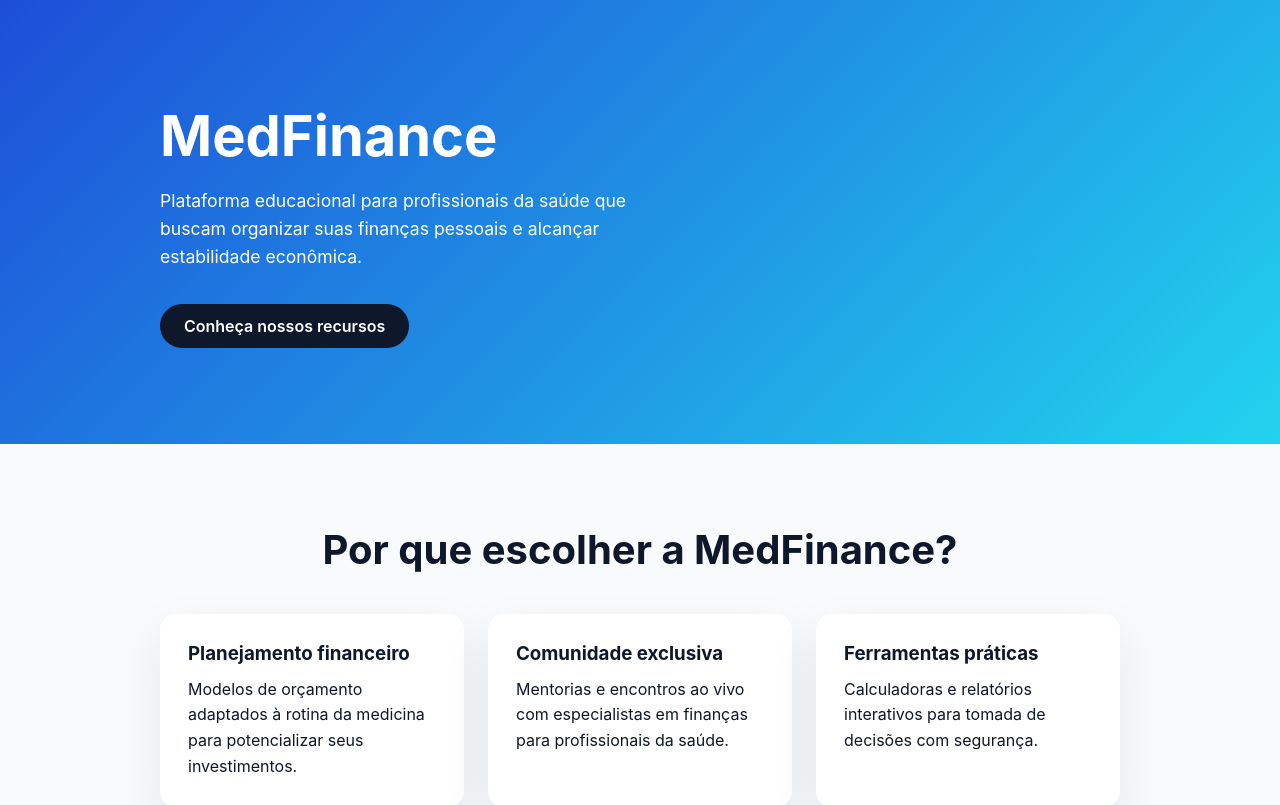
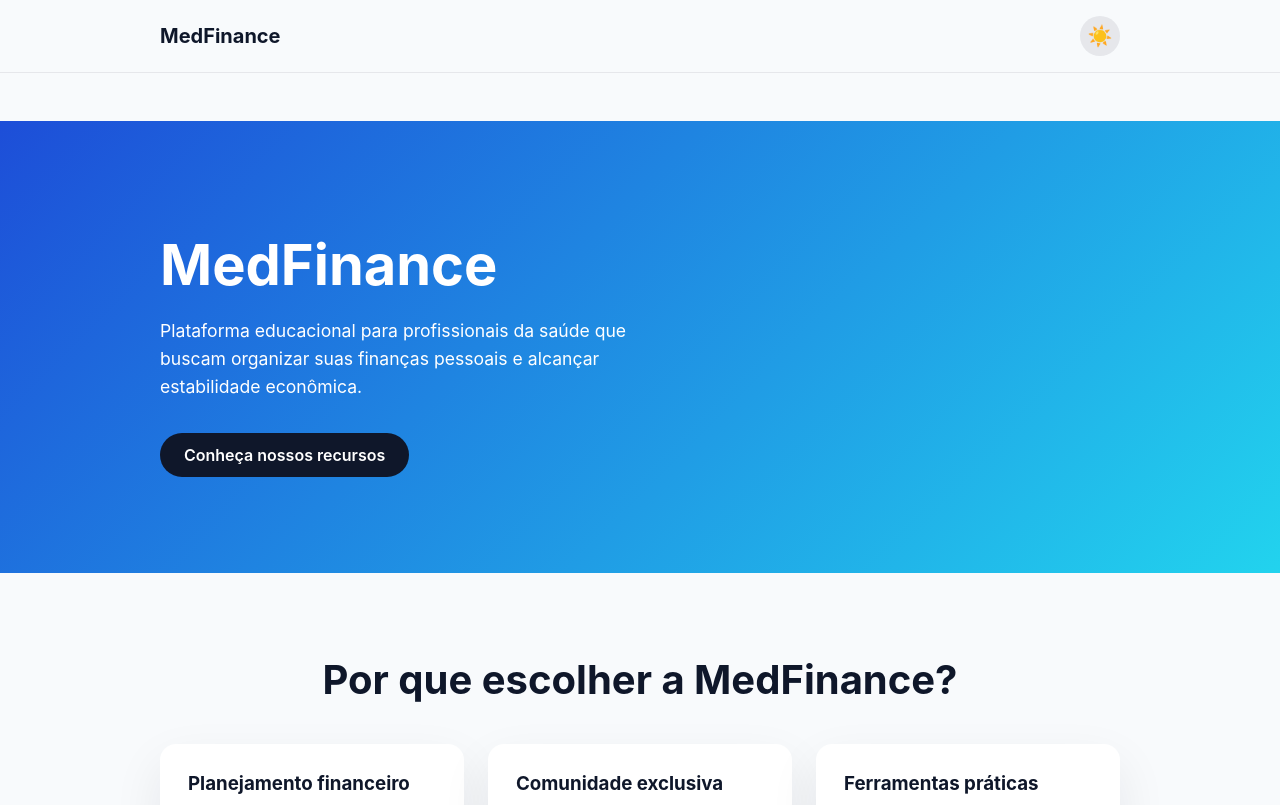
Before and after one commit to andresenagg-ux/MedFinance, a React (Vite) app in the folder frontend-web/: page / in a window 1280 px wide. Shown: the top 805 px of the page. Built offline with nearby package versions, Linux system fonts and the light colour scheme.

Commit message:
feat: add theme provider and dark mode toggle

```diff
--- a/frontend-web/src/App.tsx
+++ b/frontend-web/src/App.tsx
@@ -1,9 +1,11 @@
+import Header from './components/Header';
 import Hero from './components/Hero';
 import FeatureGrid from './components/FeatureGrid';
 
 function App() {
   return (
     <div className="app">
+      <Header />
       <Hero />
       <FeatureGrid />
     </div>
--- /dev/null
+++ b/frontend-web/src/components/Header.tsx
@@ -0,0 +1,28 @@
+import { useThemeMode } from '../theme/useThemeMode';
+
+const Header = () => {
+  const { theme, toggleTheme } = useThemeMode();
+  const isDark = theme === 'dark';
+
+  return (
+    <header className="site-header">
+      <div className="container header-content">
+        <span className="logo">MedFinance</span>
+        <button
+          type="button"
+          className="theme-toggle"
+          aria-label={isDark ? 'Ativar tema claro' : 'Ativar tema escuro'}
+          title={isDark ? 'Ativar tema claro' : 'Ativar tema escuro'}
+          onClick={toggleTheme}
+        >
+          <span className="visually-hidden">Alternar tema</span>
+          <span aria-hidden="true" className="theme-toggle__icon">
+            {isDark ? '🌙' : '☀️'}
+          </span>
+        </button>
+      </div>
+    </header>
+  );
+};
+
+export default Header;
--- a/frontend-web/src/components/Hero.tsx
+++ b/frontend-web/src/components/Hero.tsx
@@ -1,5 +1,5 @@
 const Hero = () => (
-  <header className="hero">
+  <section className="hero">
     <div className="container">
       <h1>MedFinance</h1>
       <p>
@@ -10,7 +10,7 @@ const Hero = () => (
         Conheça nossos recursos
       </a>
     </div>
-  </header>
+  </section>
 );
 
 export default Hero;
--- a/frontend-web/src/main.tsx
+++ b/frontend-web/src/main.tsx
@@ -1,6 +1,7 @@
 import React from 'react';
 import ReactDOM from 'react-dom/client';
 import App from './App';
+import { ThemeProvider } from './theme/ThemeProvider';
 import './styles.css';
 
 const rootElement = document.getElementById('root');
@@ -11,6 +12,8 @@ if (!rootElement) {
 
 ReactDOM.createRoot(rootElement).render(
   <React.StrictMode>
-    <App />
+    <ThemeProvider>
+      <App />
+    </ThemeProvider>
   </React.StrictMode>,
 );
--- a/frontend-web/src/styles.css
+++ b/frontend-web/src/styles.css
@@ -1,14 +1,46 @@
 :root {
   font-family: 'Inter', system-ui, -apple-system, BlinkMacSystemFont, 'Segoe UI', sans-serif;
-  background-color: #f8fafc;
-  color: #0f172a;
+  color-scheme: light;
+  --color-background: #f8fafc;
+  --color-text: #0f172a;
+  --color-muted: #475569;
+  --color-hero-background: linear-gradient(135deg, #1d4ed8 0%, #22d3ee 100%);
+  --color-hero-text: #ffffff;
+  --color-card-background: #ffffff;
+  --color-card-shadow: 0 20px 50px rgba(15, 23, 42, 0.08);
+  --color-cta-background: #0f172a;
+  --color-cta-text: #ffffff;
+  --color-header-border: rgba(15, 23, 42, 0.08);
+  --color-toggle-background: rgba(15, 23, 42, 0.08);
+  --color-toggle-icon: #0f172a;
 }
 
+html.dark {
+  color-scheme: dark;
+  --color-background: #0f172a;
+  --color-text: #e2e8f0;
+  --color-muted: #94a3b8;
+  --color-hero-background: linear-gradient(135deg, #0f172a 0%, #1d4ed8 100%);
+  --color-hero-text: #f8fafc;
+  --color-card-background: #1f2937;
+  --color-card-shadow: 0 20px 50px rgba(15, 23, 42, 0.4);
+  --color-cta-background: #e2e8f0;
+  --color-cta-text: #0f172a;
+  --color-header-border: rgba(148, 163, 184, 0.3);
+  --color-toggle-background: rgba(148, 163, 184, 0.2);
+  --color-toggle-icon: #f8fafc;
+}
+
+html,
 body,
-html,
 #root {
   margin: 0;
   min-height: 100%;
+}
+
+body {
+  background-color: var(--color-background);
+  color: var(--color-text);
 }
 
 .app {
@@ -23,9 +55,70 @@ html,
   padding: 0 1.5rem;
 }
 
+.site-header {
+  border-bottom: 1px solid var(--color-header-border);
+  background-color: var(--color-background);
+  position: sticky;
+  top: 0;
+  z-index: 10;
+  backdrop-filter: blur(6px);
+}
+
+.header-content {
+  display: flex;
+  align-items: center;
+  justify-content: space-between;
+  padding: 1rem 0;
+}
+
+.logo {
+  font-weight: 700;
+  font-size: 1.25rem;
+}
+
+.theme-toggle {
+  display: inline-flex;
+  align-items: center;
+  justify-content: center;
+  border: none;
+  background-color: var(--color-toggle-background);
+  color: var(--color-toggle-icon);
+  width: 2.5rem;
+  height: 2.5rem;
+  border-radius: 999px;
+  cursor: pointer;
+  transition: transform 0.2s ease, box-shadow 0.2s ease;
+}
+
+.theme-toggle:hover {
+  transform: translateY(-1px);
+  box-shadow: 0 10px 20px rgba(15, 23, 42, 0.1);
+}
+
+.theme-toggle:focus-visible {
+  outline: 2px solid currentColor;
+  outline-offset: 3px;
+}
+
+.theme-toggle__icon {
+  font-size: 1.25rem;
+}
+
+.visually-hidden {
+  position: absolute;
+  width: 1px;
+  height: 1px;
+  padding: 0;
+  margin: -1px;
+  overflow: hidden;
+  clip: rect(0, 0, 0, 0);
+  white-space: nowrap;
+  border: 0;
+}
+
 .hero {
-  background: linear-gradient(135deg, #1d4ed8 0%, #22d3ee 100%);
-  color: white;
+  background: var(--color-hero-background);
+  color: var(--color-hero-text);
   padding: 4rem 0 6rem;
 }
 
@@ -39,14 +132,15 @@ html,
   line-height: 1.6;
   margin-bottom: 2rem;
   max-width: 48ch;
+  color: var(--color-hero-text);
 }
 
 .cta {
   display: inline-flex;
   align-items: center;
   justify-content: center;
-  background-color: #0f172a;
-  color: white;
+  background-color: var(--color-cta-background);
+  color: var(--color-cta-text);
   border-radius: 999px;
   padding: 0.75rem 1.5rem;
   font-weight: 600;
@@ -61,6 +155,7 @@ html,
 
 .features {
   padding-bottom: 6rem;
+  color: var(--color-text);
 }
 
 .features h2 {
@@ -76,10 +171,10 @@ html,
 }
 
 .feature-card {
-  background-color: white;
+  background-color: var(--color-card-background);
   border-radius: 1rem;
   padding: 1.75rem;
-  box-shadow: 0 20px 50px rgba(15, 23, 42, 0.08);
+  box-shadow: var(--color-card-shadow);
   transition: transform 0.2s ease;
 }
 
@@ -95,4 +190,5 @@ html,
 .feature-card p {
   margin: 0;
   line-height: 1.6;
+  color: var(--color-muted);
 }
--- /dev/null
+++ b/frontend-web/src/theme/ThemeProvider.tsx
@@ -0,0 +1,107 @@
+import {
+  createContext,
+  useCallback,
+  useEffect,
+  useMemo,
+  useState,
+  type ReactNode,
+} from 'react';
+
+export type ThemeMode = 'light' | 'dark';
+
+interface ThemeContextValue {
+  theme: ThemeMode;
+  setTheme: (mode: ThemeMode) => void;
+  toggleTheme: () => void;
+}
+
+const STORAGE_KEY = 'theme';
+
+function getStoredTheme(): ThemeMode | null {
+  if (typeof window === 'undefined') {
+    return null;
+  }
+
+  const stored = window.localStorage.getItem(STORAGE_KEY);
+  if (stored === 'light' || stored === 'dark') {
+    return stored;
+  }
+
+  return null;
+}
+
+function getSystemTheme(): ThemeMode {
+  if (typeof window === 'undefined') {
+    return 'light';
+  }
+
+  return window.matchMedia('(prefers-color-scheme: dark)').matches ? 'dark' : 'light';
+}
+
+export const ThemeContext = createContext<ThemeContextValue | undefined>(undefined);
+
+interface ThemeProviderProps {
+  children: ReactNode;
+}
+
+export function ThemeProvider({ children }: ThemeProviderProps) {
+  const [theme, setThemeState] = useState<ThemeMode>(() => getStoredTheme() ?? getSystemTheme());
+  const [isUserPreference, setIsUserPreference] = useState<boolean>(() => getStoredTheme() !== null);
+
+  useEffect(() => {
+    if (typeof document === 'undefined') {
+      return;
+    }
+
+    document.documentElement.classList.toggle('dark', theme === 'dark');
+  }, [theme]);
+
+  useEffect(() => {
+    if (!isUserPreference || typeof window === 'undefined') {
+      return;
+    }
+
+    window.localStorage.setItem(STORAGE_KEY, theme);
+  }, [isUserPreference, theme]);
+
+  useEffect(() => {
+    if (typeof window === 'undefined') {
+      return;
+    }
+
+    const mediaQuery = window.matchMedia('(prefers-color-scheme: dark)');
+
+    const handleChange = (event: MediaQueryListEvent) => {
+      if (!isUserPreference) {
+        setThemeState(event.matches ? 'dark' : 'light');
+      }
+    };
+
+    mediaQuery.addEventListener('change', handleChange);
+
+    return () => {
+      mediaQuery.removeEventListener('change', handleChange);
+    };
+  }, [isUserPreference]);
+
+  const setTheme = useCallback((mode: ThemeMode) => {
+    setIsUserPreference(true);
+    setThemeState(mode);
+  }, []);
+
+  const toggleTheme = useCallback(() => {
+    setIsUserPreference(true);
+    setThemeState((current: ThemeMode) => (current === 'dark' ? 'light' : 'dark'));
+  }, []);
+
+  const value = useMemo<ThemeContextValue>(
+    () => ({
+      theme,
+      setTheme,
+      toggleTheme,
+    }),
+    [setTheme, theme, toggleTheme],
+  );
+
+  return <ThemeContext.Provider value={value}>{children}</ThemeContext.Provider>;
+}
--- /dev/null
+++ b/frontend-web/src/theme/useThemeMode.ts
@@ -0,0 +1,12 @@
+import { useContext } from 'react';
+import { ThemeContext } from './ThemeProvider';
+
+export function useThemeMode() {
+  const context = useContext(ThemeContext);
+
+  if (!context) {
+    throw new Error('useThemeMode must be used within a ThemeProvider');
+  }
+
+  return context;
+}
--- a/frontend-web/tsconfig.json
+++ b/frontend-web/tsconfig.json
@@ -11,7 +11,7 @@
     "esModuleInterop": true,
     "skipLibCheck": true,
     "jsx": "react-jsx",
-    "types": ["vite/client"],
+    "types": ["vite/client", "react", "react-dom"],
     "noEmit": true
   },
   "include": ["src/**/*.ts", "src/**/*.tsx"],
```
